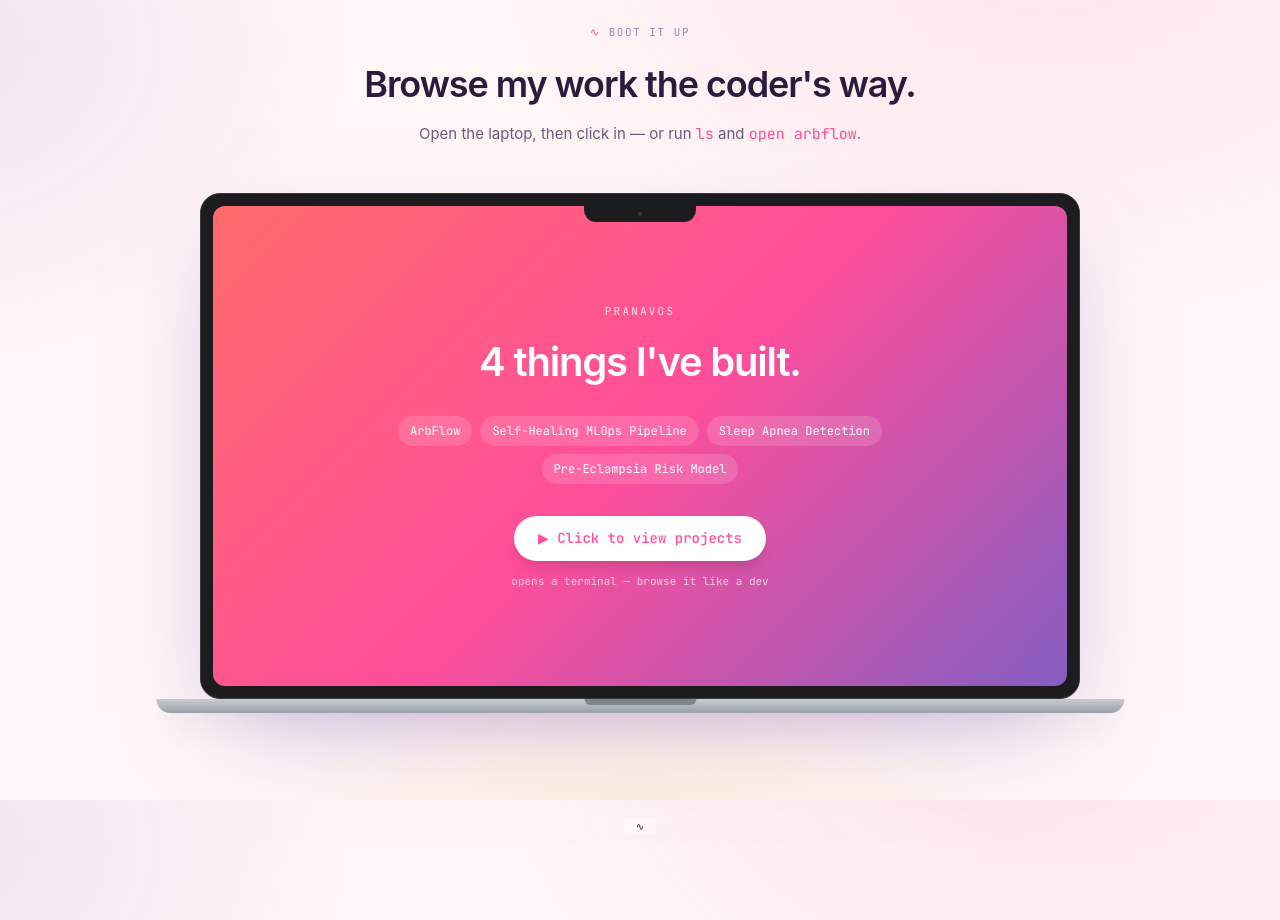
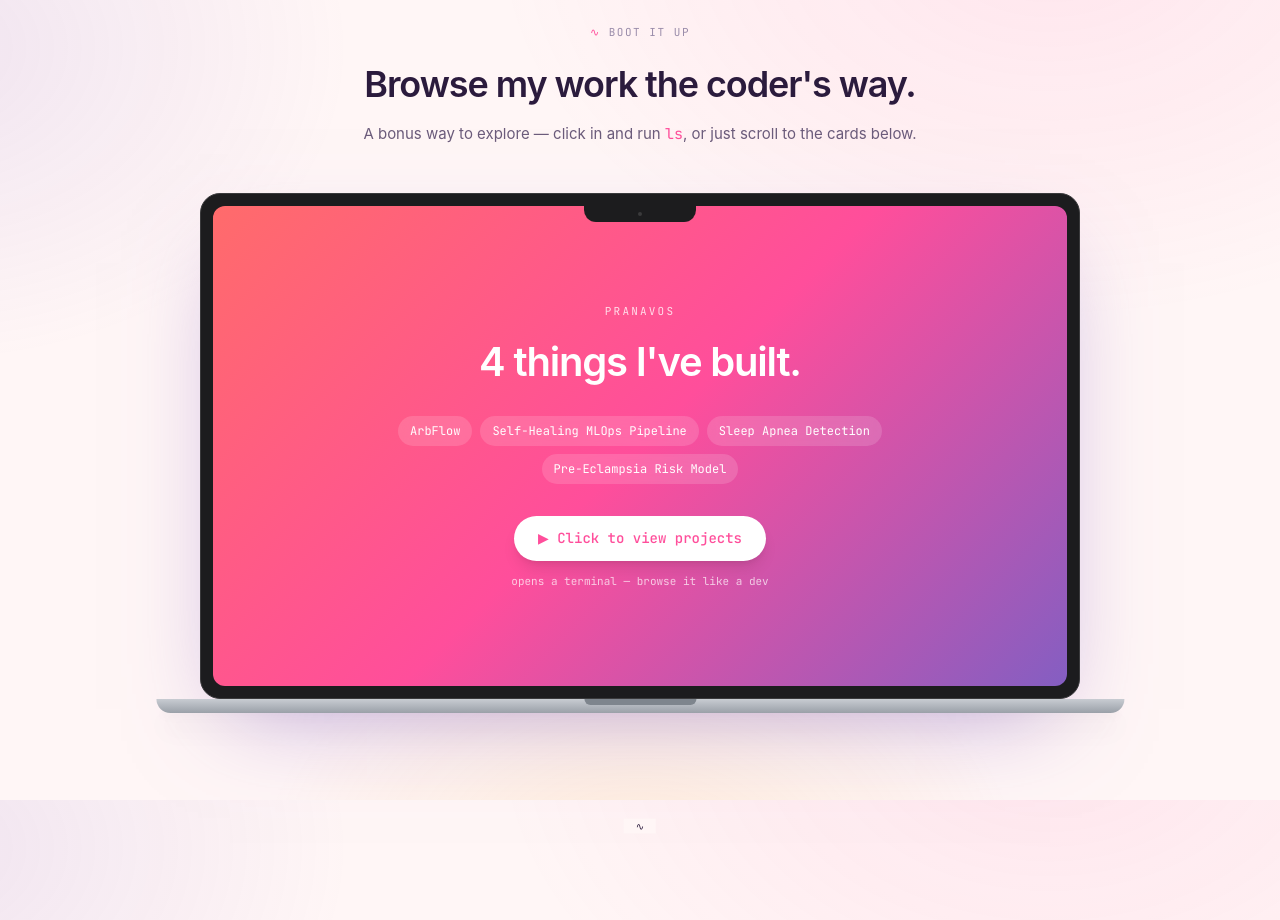
Before and after one commit to PranavShukla2/Portfolio, a Next.js app: page / in a window 1280 px wide. Shown: the part 800-1720 px from the top of the page. Built offline with nearby package versions, Linux system fonts and the light colour scheme.

Commit message:
Make terminal a bonus; point CTA to work cards

```diff
--- a/components/Hero.tsx
+++ b/components/Hero.tsx
@@ -27,7 +27,7 @@ export default function Hero() {
 
             <div className="mt-8 flex flex-wrap items-center gap-3">
               <Link
-                href="#terminal"
+                href="#work"
                 className="inline-flex items-center gap-2 rounded-full bg-candy px-5 py-3 font-mono text-[13px] text-white shadow-md shadow-accent/20 transition-transform hover:-translate-y-0.5 motion-reduce:hover:translate-y-0"
               >
                 See selected work →
--- a/components/LaptopShowcase.tsx
+++ b/components/LaptopShowcase.tsx
@@ -138,9 +138,9 @@ export default function LaptopShowcase() {
             Browse my work the coder&apos;s way.
           </h2>
           <p className="mt-3 text-[15px] text-ink-2">
-            Open the laptop, then click in — or run{" "}
-            <code className="font-mono text-accent">ls</code> and{" "}
-            <code className="font-mono text-accent">open arbflow</code>.
+            A bonus way to explore — click in and run{" "}
+            <code className="font-mono text-accent">ls</code>, or just scroll to
+            the cards below.
           </p>
         </div>
 
```
